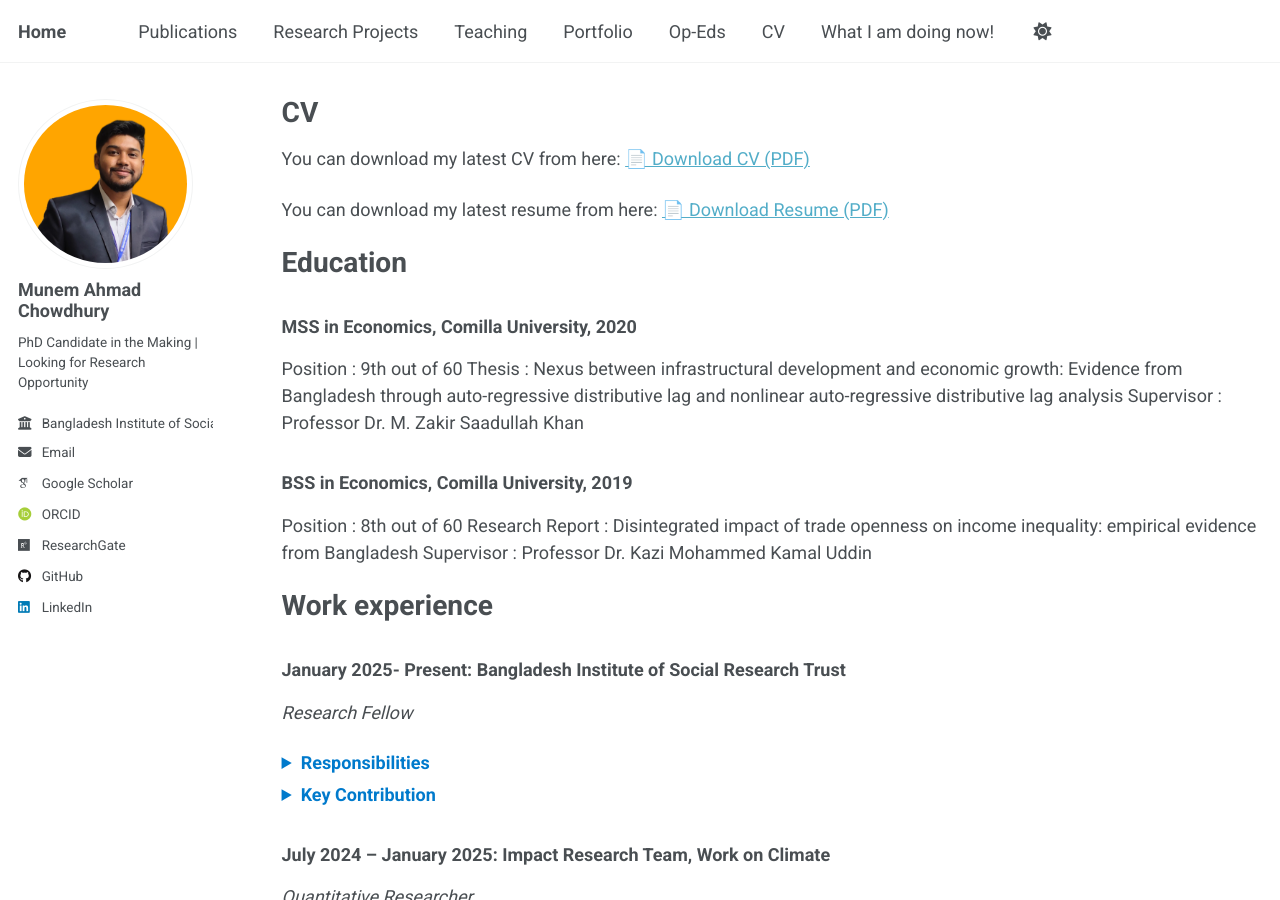
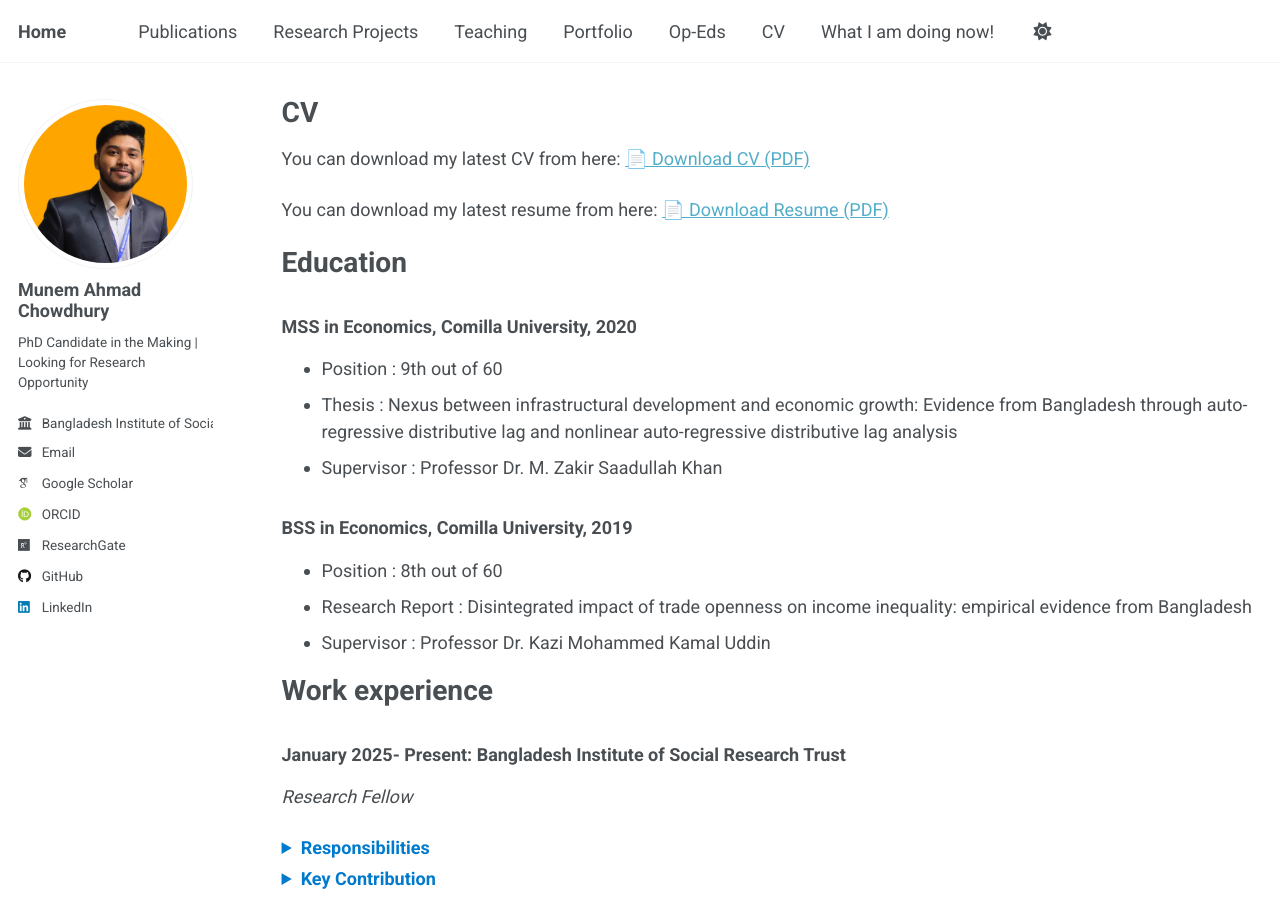
Before and after one commit to munemahmad/munemahmad.github.io, a Jekyll site: the page built from _pages/cv.md, in a window 1280 px wide and 900 px high. Built offline with Jekyll 4.4.1, drawn with Linux system fonts in a browser that asks for light colours; some web fonts are replaced; a script that is not in the unit is left out; some of the changed text lies outside the part shown.

Commit message:
Update cv.md

```diff
--- a/_pages/cv.md
+++ b/_pages/cv.md
@@ -16,14 +16,14 @@ You can download my latest resume from here:  [📄 Download Resume (PDF)](/file
 Education
 ======
 ### MSS in Economics, Comilla University, 2020
-Position        : 9th out of 60
-Thesis          : Nexus between infrastructural development and economic growth: Evidence from Bangladesh through auto-regressive distributive lag and nonlinear auto-regressive distributive lag analysis
-Supervisor      : Professor Dr. M. Zakir Saadullah Khan
+* Position        : 9th out of 60
+* Thesis          : Nexus between infrastructural development and economic growth: Evidence from Bangladesh through auto-regressive distributive lag and nonlinear auto-regressive distributive lag analysis
+* Supervisor      : Professor Dr. M. Zakir Saadullah Khan
 
 ### BSS in Economics, Comilla University, 2019
-Position        : 8th out of 60
-Research Report : Disintegrated impact of trade openness on income inequality: empirical evidence from Bangladesh
-Supervisor      : Professor Dr. Kazi Mohammed Kamal Uddin
+* Position        : 8th out of 60
+* Research Report : Disintegrated impact of trade openness on income inequality: empirical evidence from Bangladesh
+* Supervisor      : Professor Dr. Kazi Mohammed Kamal Uddin
 
 Work experience
 ======
@@ -134,6 +134,8 @@ Work experience
     </ul>
     </details>
 
+
+
 Skills
 ======
 * Eviews
@@ -145,6 +147,8 @@ Skills
 * ODK (XLS)
 * ArcGIS (Basic)
 * Github
+
+
 
 Publications
 ======
@@ -160,8 +164,8 @@ Publications
 * Mazumder, S., & Chowdhury, M. A. (2020). [Facilitating higher education: differential status of public and private universities in Bangladesh](http://munemahmad.github.io/files/paper1.pdf). *IOSR Journal of Research & Method in Education (IOSR-JRME)*, 10(3), 14-23. https://doi.org/10.9790/7388-1003061423
 
 ## Working Papers
-Ichsan, A. K. N., Fresky, M. A., Chowdhury, M. A., and Rahmawati, Y. (2025). [Creative Synergies: An IRIO Analysis of Jakarta's Creative Industry and Its Spillover Effects on National Economic Growth](https://munemahmad.github.io/publications/workingpaper2-abstract/). *Working Paper*. 1-13.
-Chowdhury, M. A., Idowu, A., Ajayi, F., and Rahmawati, Y. (2025). [Economic Complexity and Its Role in Shaping Renewable Energy Consumption Patterns in Selected South Asian Countries](https://munemahmad.github.io/publications/workingpaper1-abstract/). *Working Paper*. 1-20.
+* Ichsan, A. K. N., Fresky, M. A., Chowdhury, M. A., and Rahmawati, Y. (2025). [Creative Synergies: An IRIO Analysis of Jakarta's Creative Industry and Its Spillover Effects on National Economic Growth](https://munemahmad.github.io/publications/workingpaper2-abstract/). *Working Paper*. 1-13.
+* Chowdhury, M. A., Idowu, A., Ajayi, F., and Rahmawati, Y. (2025). [Economic Complexity and Its Role in Shaping Renewable Energy Consumption Patterns in Selected South Asian Countries](https://munemahmad.github.io/publications/workingpaper1-abstract/). *Working Paper*. 1-20.
 
 
 Teaching
```
